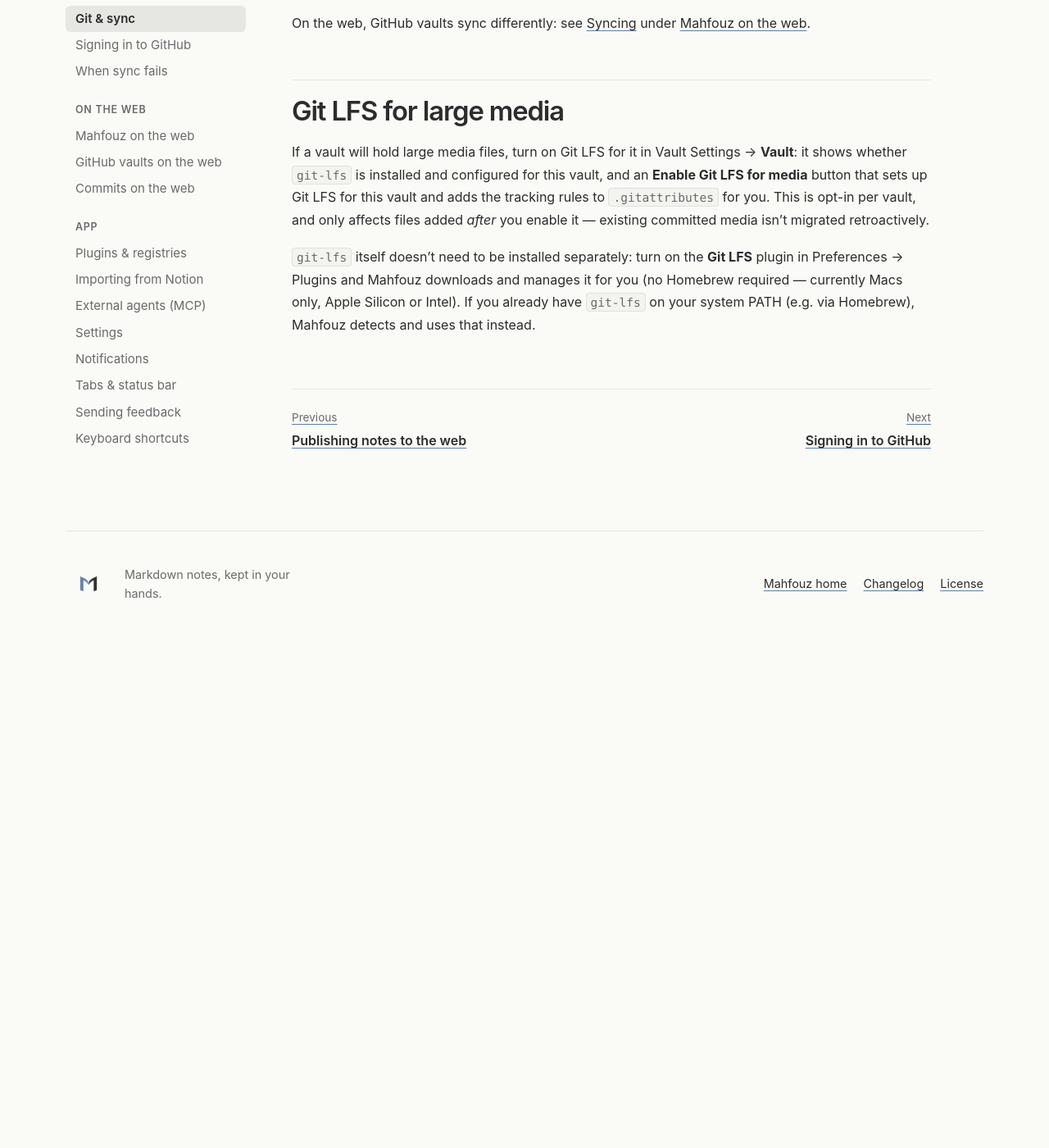
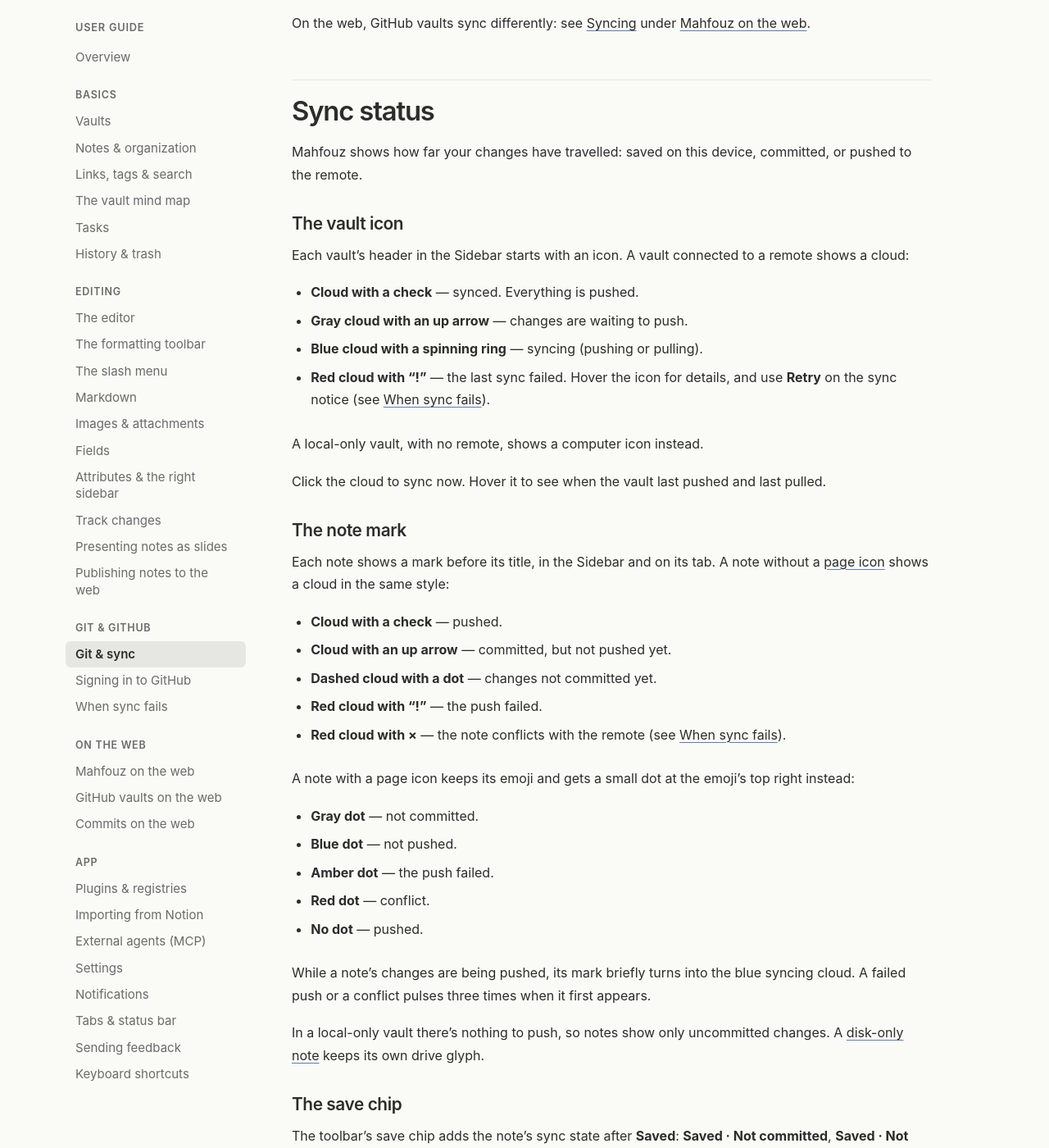
Before and after one commit to mahfouz-app/docs, a Jekyll site: the page built from guide/git.md, in a window 1280 px wide and 1400 px high, scrolled down 2163 px. Shown: the whole window at 82% size. Built offline with Jekyll 4.4.1, drawn with Linux system fonts in a browser that asks for light colours; before the commit the page ends 2939 px from its top, so only the background shows below that; some of the changed text lies outside the part shown.

Commit message:
docs(guide): describe vault and note sync indicators
Co-Authored-By: Claude Opus 5.5 <noreply@anthropic.com>

```diff
--- a/guide/git.md
+++ b/guide/git.md
@@ -79,6 +79,64 @@ Vault Settings → **Vault** section:
 On the web, GitHub vaults sync differently: see [Syncing](/guide/web-github/#syncing) under
 [Mahfouz on the web](/guide/web/).
 
+## Sync status
+
+Mahfouz shows how far your changes have travelled: saved on this device,
+committed, or pushed to the remote.
+
+### The vault icon
+
+Each vault's header in the Sidebar starts with an icon. A vault connected to
+a remote shows a cloud:
+
+- **Cloud with a check** — synced. Everything is pushed.
+- **Gray cloud with an up arrow** — changes are waiting to push.
+- **Blue cloud with a spinning ring** — syncing (pushing or pulling).
+- **Red cloud with "!"** — the last sync failed. Hover the icon for details,
+  and use **Retry** on the sync notice (see
+  [When sync fails](/guide/when-sync-fails/)).
+
+A local-only vault, with no remote, shows a computer icon instead.
+
+Click the cloud to sync now. Hover it to see when the vault last pushed and
+last pulled.
+
+### The note mark
+
+Each note shows a mark before its title, in the Sidebar and on its tab.
+A note without a [page icon](/guide/notes/#page-icons) shows a cloud in the
+same style:
+
+- **Cloud with a check** — pushed.
+- **Cloud with an up arrow** — committed, but not pushed yet.
+- **Dashed cloud with a dot** — changes not committed yet.
+- **Red cloud with "!"** — the push failed.
+- **Red cloud with ×** — the note conflicts with the remote (see
+  [When sync fails](/guide/when-sync-fails/#this-note-changed-here-and-on-github)).
+
+A note with a page icon keeps its emoji and gets a small dot at the emoji's
+top right instead:
+
+- **Gray dot** — not committed.
+- **Blue dot** — not pushed.
+- **Amber dot** — the push failed.
+- **Red dot** — conflict.
+- **No dot** — pushed.
+
+While a note's changes are being pushed, its mark briefly turns into the
+blue syncing cloud. A failed push or a conflict pulses three times when it
+first appears.
+
+In a local-only vault there's nothing to push, so notes show only
+uncommitted changes. A [disk-only note](/guide/history/#auto-commit-and-disk-only-notes)
+keeps its own drive glyph.
+
+### The save chip
+
+The toolbar's save chip adds the note's sync state after **Saved**:
+**Saved · Not committed**, **Saved · Not pushed**, **Saved · Pushing…**,
+**Saved · Pushed**, **Saved · Push failed** or **Saved · Conflict**.
+
 ## Git LFS for large media
 
 If a vault will hold large media files, turn on Git LFS for it in Vault
```
Also changed, not shown: guide/notes.md (+5 -2 lines), guide/toolbar.md (+5 -2 lines), guide/vaults.md (+2 -0 lines).
